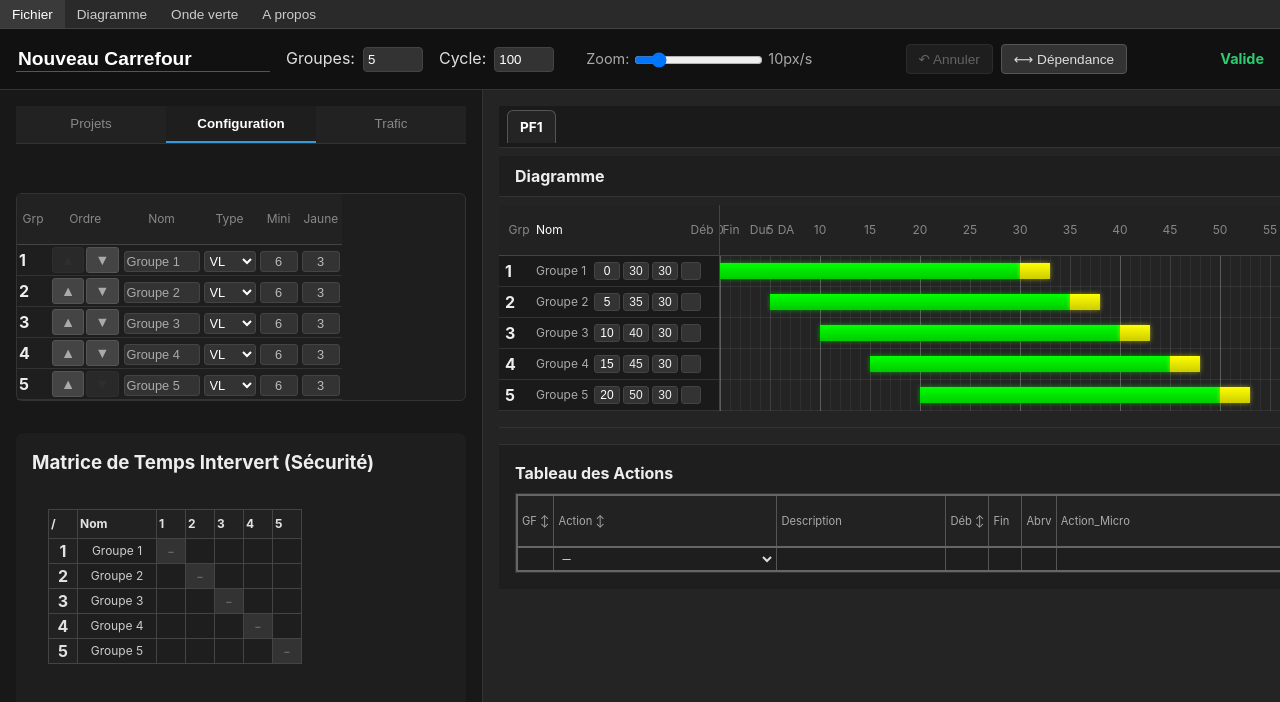
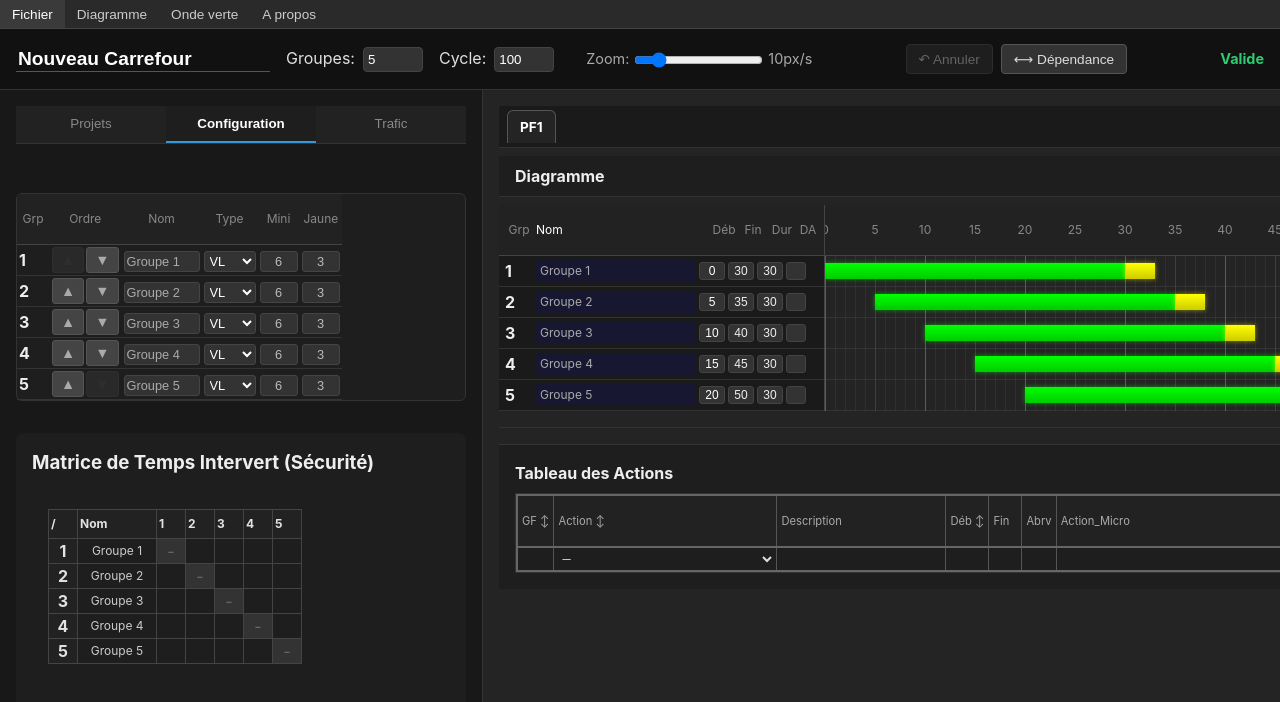
Before and after one commit to ThierryClm/Diagramme_Feux, a React (Vite) app: page / in a window 1280 px wide. Shown: the top 702 px of the page. Built offline with nearby package versions, Linux system fonts and the light colour scheme.

Commit message:
feat: ajuster la largeur des colonnes et ajouter un fond coloré aux noms dans le diagramme

```diff
--- a/src/components/TimelineDiagram.css
+++ b/src/components/TimelineDiagram.css
@@ -28,7 +28,7 @@
 }
 
 .timeline-sidebar {
-    width: 220px;
+    width: 325px;
     background: #1a1a1a;
     border-right: 1px solid #444;
     flex-shrink: 0;
@@ -62,7 +62,7 @@
 }
 
 .col-label.col-name {
-    width: 55px;
+    width: 160px;
     flex-shrink: 0;
     text-align: left;
 }
@@ -95,7 +95,7 @@
 }
 
 .label-name {
-    width: 55px;
+    width: 160px;
     flex-shrink: 0;
     font-size: 0.75em;
     color: #aaa;
@@ -103,6 +103,8 @@
     text-overflow: ellipsis;
     white-space: nowrap;
     box-sizing: border-box;
+    padding: 2px 4px;
+    border-radius: 3px;
 }
 
 .input-time-sm {
--- a/src/components/TimelineDiagram.jsx
+++ b/src/components/TimelineDiagram.jsx
@@ -332,7 +332,18 @@ const TimelineDiagram = ({ groups, globalTime, onGroupClick, pixelsPerSecond = 3
                         return (
                             <div key={g.id} className="row-label-container" onClick={() => onGroupClick(g)}>
                                 <span className="label-id">{g.id}</span>
-                                <span className="label-name" title={g.name}>{g.name || '-'}</span>
+                                <span
+                                    className="label-name"
+                                    title={g.name}
+                                    style={{
+                                        backgroundColor:
+                                            g.type === 'VL' ? 'rgba(0, 0, 255, 0.1)' :
+                                            g.type === 'TC' ? 'rgba(148, 0, 211, 0.1)' :
+                                            g.type === 'Piéton' ? 'rgba(0, 255, 0, 0.1)' :
+                                            g.type === 'Cycliste' ? 'rgba(255, 255, 0, 0.1)' :
+                                            'transparent'
+                                    }}
+                                >{g.name || '-'}</span>
                                 <input
                                     type="number"
                                     className="input-time-sm"
```
